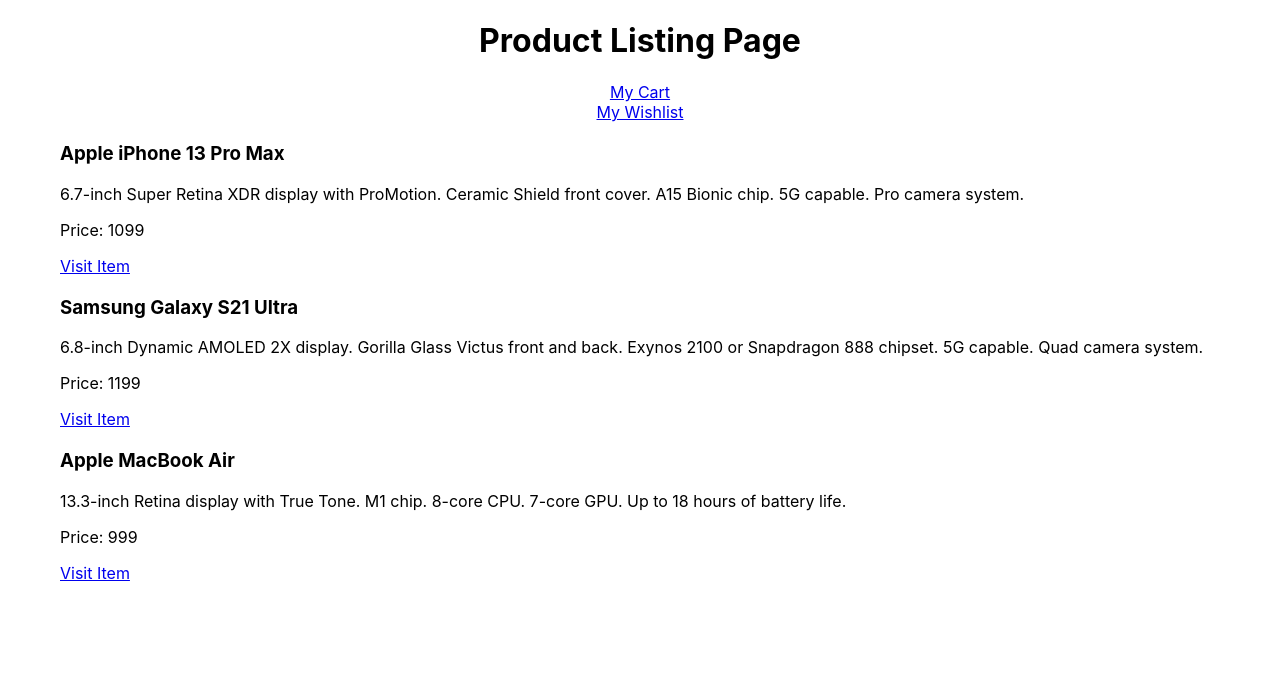
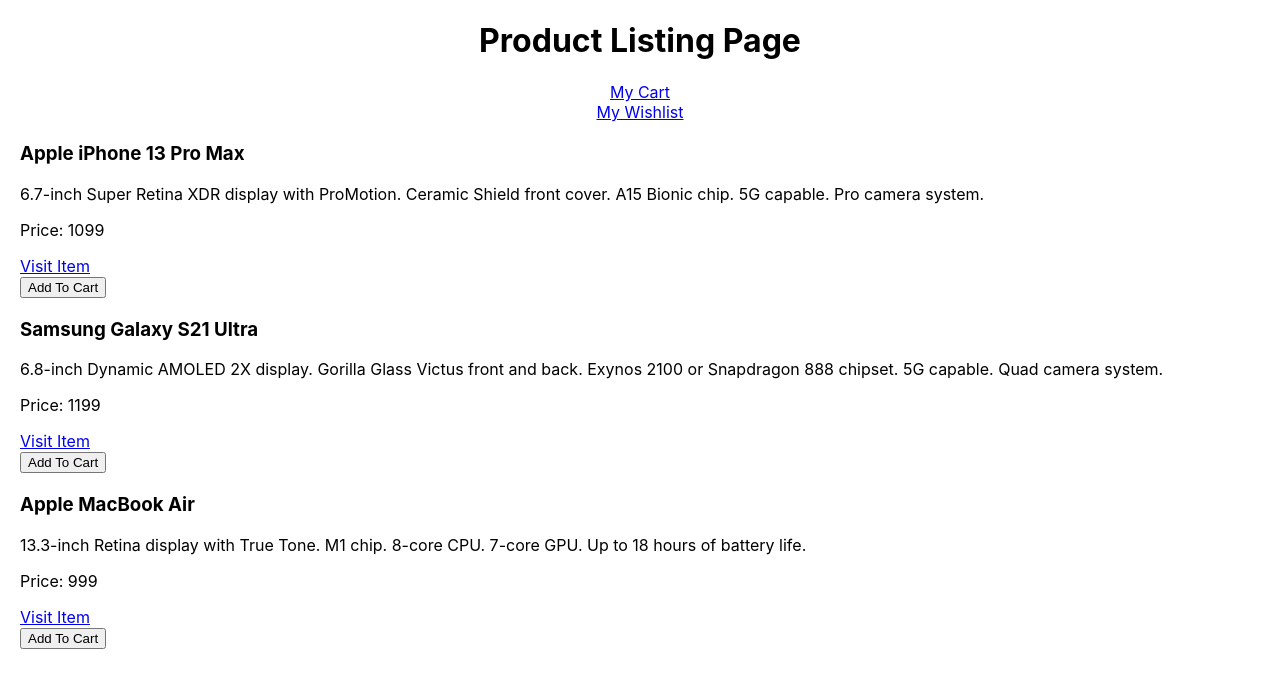
Before and after one commit to niharika-kesarwani/e-commerce, a React (Create React App) app: page / in a window 1280 px wide. Shown: the top 688 px of the page. Built offline with nearby package versions, Linux system fonts and the light colour scheme.

Commit message:
question2 solved

```diff
--- a/src/components/ProductCard.js
+++ b/src/components/ProductCard.js
@@ -1,7 +1,11 @@
 import { NavLink } from "react-router-dom";
 import "../styles/ProductCard.css"
+import { useCart } from "../context/cart-context";
 
 export default function ProductCard ({id, name, description, price, quantity, category, brand, visited}) {
+
+    const { addToCart } = useCart();
+
     return (
         <li key={id}>
             {visited && <p>Name: {name}</p>}
@@ -11,7 +15,8 @@
             {visited && <p>Category: {category}</p>}
             {visited && <p>Brand: {brand}</p>}
             {!visited && <p>Price: {price}</p>}
-            {!visited && <NavLink to={`/about/${id}`}>Visit Item</NavLink>}
+            {!visited && <div><NavLink to={`/about/${id}`}>Visit Item</NavLink></div>}
+            {!visited && <button onClick={() => addToCart(id)}>Add To Cart</button>}
         </li>
     )
 }
--- /dev/null
+++ b/src/context/cart-context.js
@@ -0,0 +1,18 @@
+import { createContext, useContext, useState } from "react"
+import { useProducts } from "./product-context";
+
+export const CartContext = createContext();
+
+export const CartProvider = ({children}) => {
+
+    const {productsArray} = useProducts();
+    const [cartArray, setCartArray] = useState([]);
+
+    const addToCart = addItemId => setCartArray([...cartArray, productsArray.find(({id}) => id === addItemId)])
+
+    return <CartContext.Provider value={{addToCart, cartArray}}>
+        {children}
+    </CartContext.Provider>
+}
+
+export const useCart = () => useContext(CartContext);
--- a/src/index.js
+++ b/src/index.js
@@ -6,6 +6,7 @@
 import App from './App';
 import reportWebVitals from './reportWebVitals';
 import { ProductProvider } from "./context/product-context";
+import { CartProvider } from "./context/cart-context";
 
 const root = ReactDOM.createRoot(document.getElementById('root'));
 
@@ -13,7 +14,9 @@
   <React.StrictMode>
     <Router>
       <ProductProvider>
-        <App />
+        <CartProvider>
+          <App />
+        </CartProvider>
       </ProductProvider>
     </Router>
   </React.StrictMode>
--- a/src/pages/Cart.js
+++ b/src/pages/Cart.js
@@ -1,14 +1,25 @@
 import ProductCard from "../components/ProductCard";
-import { useProducts } from "../context/product-context"
+import { useCart } from "../context/cart-context";
+import "../styles/Cart.css"
 
 export function Cart () {
 
-    const {productsArray} = useProducts();
+    const {cartArray} = useCart();
 
     return (
         <div>
             <h2>My Cart</h2>
-            <ProductCard {...productsArray[0]} visited />
+            <h2>Items: {cartArray.length}</h2>
+            <ul>
+            {
+                cartArray && cartArray.map(product =>
+                    <div>
+                        <ProductCard key={product.id} {...product} visited />
+                        <hr />
+                    </div>
+                )
+            }
+            </ul>
         </div>
     )
 }
--- a/src/pages/ProductList.js
+++ b/src/pages/ProductList.js
@@ -10,7 +10,7 @@
             <ul>
             {
                 productsArray.map(product =>
-                    <ProductCard {...product}/>
+                    <ProductCard key={product.id} {...product}/>
                 )
             }
             </ul>
--- /dev/null
+++ b/src/styles/Cart.css
@@ -0,0 +1,7 @@
+ul {
+    padding: 0;
+}
+
+hr {
+    margin: 0 10px;
+}
```
